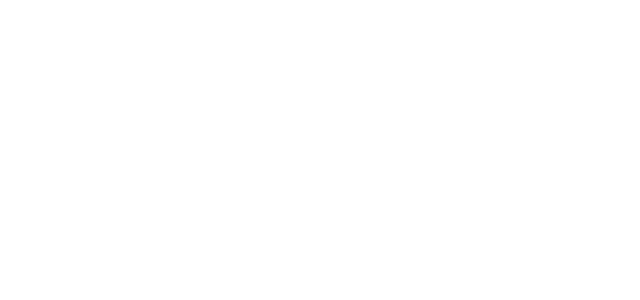
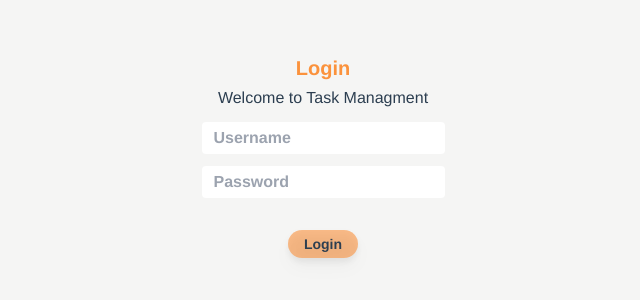
Before and after one commit to Zubiii/NestJS-Task-Management, a Vue app in the folder client/: page /auth in a window 1280 px wide. Before the commit this address had no page. Shown: the part 244-544 px from the top of the page, without its empty margins (317-957 px from the left). Built offline with nearby package versions, Linux system fonts and the light colour scheme.

Commit message:
adding auth UI

```diff
--- /dev/null
+++ b/client/src/components/Buttons/OrangeBgButn.vue
@@ -0,0 +1,22 @@
+<template>
+    <p
+        class="
+            cursor-pointer
+            text-slate-100
+            text-sm
+            m-4
+            bg-orange400/60
+            px-4
+            py-1
+            rounded-full
+            font-bold
+            drop-shadow-lg
+        ">
+        <slot></slot>
+    </p>
+</template>
+<script>
+export default {
+    name: 'OrangeBgButton'
+}
+</script>
--- /dev/null
+++ b/client/src/components/Buttons/OutlineBtn.vue
@@ -0,0 +1,30 @@
+ <template>
+    <router-link :to="redirecTo">
+        <button
+            class="
+                m-3
+                px-4
+                py-1
+                rounded-md
+                shadow-sm
+                outline
+                outline-zinic800
+                hover:bg-orange400
+                hover:text-white
+                text-lg
+                font-medium
+        ">
+            <slot></slot>
+        </button>
+    </router-link>
+</template>
+<script>
+export default {
+    name: "OutlineBtn",
+    props: {
+        redirecTo: {
+            type: String
+        }
+    }
+}
+</script>
--- a/client/src/components/HelloWorld.vue
+++ /dev/null
@@ -1,58 +0,0 @@
-<template>
-  <div class="hello">
-    <h1>{{ msg }}</h1>
-    <p>
-      For a guide and recipes on how to configure / customize this project,<br>
-      check out the
-      <a href="https://cli.vuejs.org" target="_blank" rel="noopener">vue-cli documentation</a>.
-    </p>
-    <h3>Installed CLI Plugins</h3>
-    <ul>
-      <li><a href="https://github.com/vuejs/vue-cli/tree/dev/packages/%40vue/cli-plugin-babel" target="_blank" rel="noopener">babel</a></li>
-      <li><a href="https://github.com/vuejs/vue-cli/tree/dev/packages/%40vue/cli-plugin-eslint" target="_blank" rel="noopener">eslint</a></li>
-    </ul>
-    <h3>Essential Links</h3>
-    <ul>
-      <li><a href="https://vuejs.org" target="_blank" rel="noopener">Core Docs</a></li>
-      <li><a href="https://forum.vuejs.org" target="_blank" rel="noopener">Forum</a></li>
-      <li><a href="https://chat.vuejs.org" target="_blank" rel="noopener">Community Chat</a></li>
-      <li><a href="https://twitter.com/vuejs" target="_blank" rel="noopener">Twitter</a></li>
-      <li><a href="https://news.vuejs.org" target="_blank" rel="noopener">News</a></li>
-    </ul>
-    <h3>Ecosystem</h3>
-    <ul>
-      <li><a href="https://router.vuejs.org" target="_blank" rel="noopener">vue-router</a></li>
-      <li><a href="https://vuex.vuejs.org" target="_blank" rel="noopener">vuex</a></li>
-      <li><a href="https://github.com/vuejs/vue-devtools#vue-devtools" target="_blank" rel="noopener">vue-devtools</a></li>
-      <li><a href="https://vue-loader.vuejs.org" target="_blank" rel="noopener">vue-loader</a></li>
-      <li><a href="https://github.com/vuejs/awesome-vue" target="_blank" rel="noopener">awesome-vue</a></li>
-    </ul>
-  </div>
-</template>
-
-<script>
-export default {
-  name: 'HelloWorld',
-  props: {
-    msg: String
-  }
-}
-</script>
-
-<!-- Add "scoped" attribute to limit CSS to this component only -->
-<style scoped>
-h3 {
-  margin: 40px 0 0;
-}
-ul {
-  list-style-type: none;
-  padding: 0;
-}
-li {
-  display: inline-block;
-  margin: 0 10px;
-}
-a {
-  color: #42b983;
-}
-</style>
--- a/client/src/router.js
+++ b/client/src/router.js
@@ -1,10 +1,15 @@
 import { createWebHistory, createRouter } from 'vue-router'
 import home from './views/Home/HomeIndex.vue'
+import auth from './views/Auth/AuthIndex.vue'
 
 const routes = [
     {
         path: '/',
         component: home
+    },
+    {
+        path: '/auth',
+        component: auth
     }
 ]
 
--- /dev/null
+++ b/client/src/views/Auth/AuthIndex.vue
@@ -0,0 +1,47 @@
+<template>
+    <div class="flex flex-col justify-center h-screen bg-stone ">
+        <div>
+            <SignIn />
+            <div class="flex flex-row justify-center">
+                <div v-if="authModule === 'login'">
+                    <OrangeBgButnVue @click="ToggleSignup()">
+                        Login
+                    </OrangeBgButnVue>
+                </div>
+                <div v-else >
+                    <OrangeBgButnVue @click="ToggleLogin()">
+                        SignUp
+                    </OrangeBgButnVue>
+                </div>
+            </div>
+        </div>
+    </div>
+</template>
+
+<script>
+import { reactive, toRefs } from 'vue'
+import OrangeBgButnVue from '@/components/Buttons/OrangeBgButn.vue'
+import SignIn from './SignIn.vue'
+export default {
+    setup() {
+        const state = reactive({
+            authModule: 'login'
+        })
+        return {
+            ...toRefs(state)
+        }
+    },
+    methods: {
+        ToggleLogin() {
+            this.authModule = 'login'
+        },
+        ToggleSignup() {
+            this.authModule = 'signup'
+        }
+    },
+    components: {
+        OrangeBgButnVue,
+        SignIn
+    }
+}
+</script>
--- /dev/null
+++ b/client/src/views/Auth/SignIn.vue
@@ -0,0 +1,24 @@
+<template>
+  <div class="flex flex-col justify-center p-4 "> <!-- LOGIN -->
+        <div class="flex flex-col justify-center">
+            <p class="text-xl font-bold mb-1 text-orange400">Login</p>
+            <p class="font-medium">Welcome to Task Managment</p>
+        </div>
+        <div class="mt-3">
+            <input class="p-1 px-3 rounded font-bold" type="name" placeholder="Username" required />
+        </div>
+        <div class="mt-3">
+            <input class="p-1 px-3 rounded font-bold" type="password" placeholder="Password" required />
+        </div>
+    </div>
+</template>
+
+<script>
+export default {
+
+}
+</script>
+
+<style>
+
+</style>
--- /dev/null
+++ b/client/src/views/Auth/SignUp.vue
@@ -0,0 +1,24 @@
+<template>
+    <div class="flex flex-row justify-center">
+        <div v-if="authModule === 'login'">
+            <OrangeBgButnVue @click="ToggleSignup()">
+                Login
+            </OrangeBgButnVue>
+        </div>
+        <div v-else >
+            <OrangeBgButnVue @click="ToggleLogin()">
+                SignUp
+            </OrangeBgButnVue>
+        </div>
+    </div>
+</template>
+
+<script>
+export default {
+
+}
+</script>
+
+<style>
+
+</style>
--- a/client/src/views/Home/HomeIndex.vue
+++ b/client/src/views/Home/HomeIndex.vue
@@ -1,21 +1,22 @@
 <template>
   <div class="justify-center flex flex-col bg-stone items-center h-screen ">
-      <div class="text-4xl">
+    <div class="text-4xl max-sm:text-2xl">
       Welcome to Task Managment 🚀
     </div>
-      <p class="text-slate-100">A good plan can help with risk analyses but it will never guarantee the smooth running of the project.</p>
+    <p class="text-slate-100 text-lg italic">"A good plan can help with risk analyses but it will never guarantee the
+      smooth running of the project."</p>
     <div>
-        <button class="m-3 px-4 py-1 rounded-md shadow-sm outline outline-zinic800 text-lg font-medium">Login</button>
+      <OutlineBtn redirecTo="/auth">Login</OutlineBtn>
     </div>
   </div>
 </template>
 
 <script>
+import OutlineBtn from '@/components/Buttons/OutlineBtn.vue';
+
 export default {
-
+    setup() {
+    },
+    components: { OutlineBtn }
 }
 </script>
-
-  <style>
-
-  </style>
```
Lines whose indentation alone changed are shown as unchanged.
